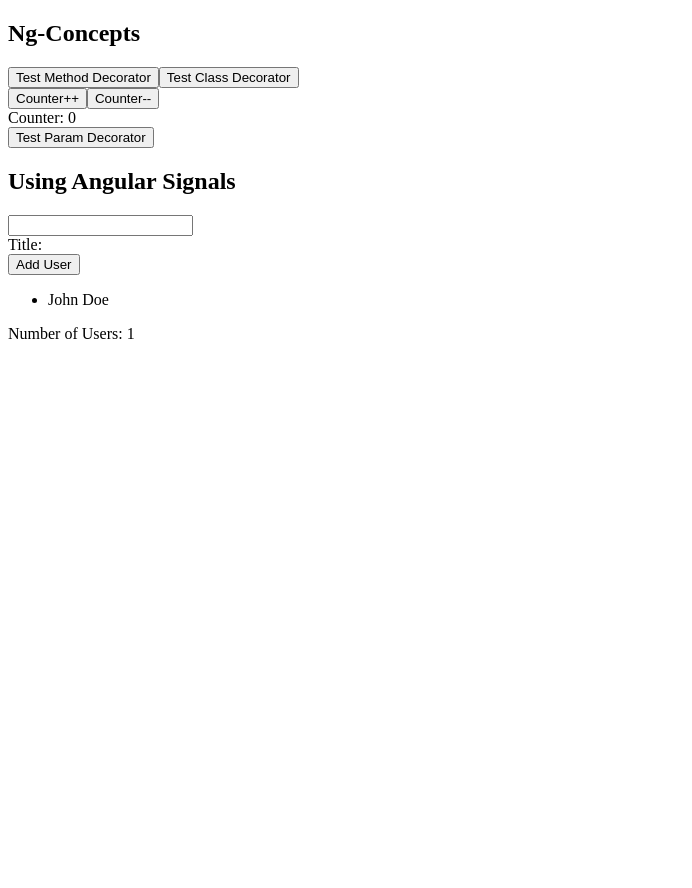
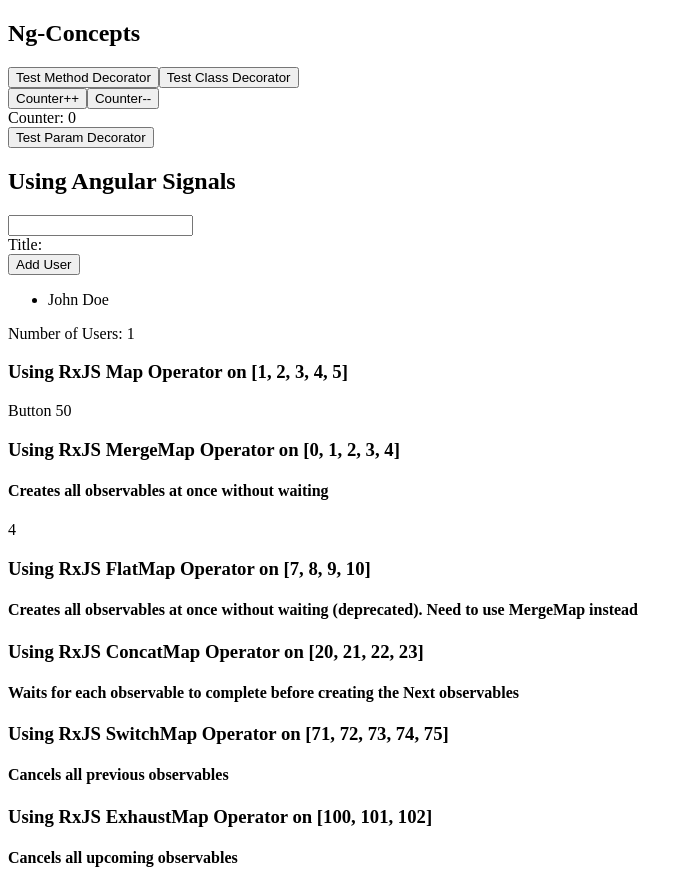
Before and after one commit to surajit1312/ng-concepts, an Angular app: page / in a window 1280 px wide. Shown: the whole page, without its empty margins (0-692 px from the left). Before the commit the page ends 800 px from the top, so only its background shows below. Built offline with nearby package versions, Linux system fonts and the light colour scheme.

Commit message:
feat[rxjs-maps]: usage of RxJS maps

```diff
--- a/src/app/app.component.html
+++ b/src/app/app.component.html
@@ -14,3 +14,4 @@
 </div>
 <button (click)="onClickTestParamDecorator(1, 2)">Test Param Decorator</button>
 <app-using-signals></app-using-signals>
+<app-using-rxjs-maps></app-using-rxjs-maps>
--- a/src/app/app.module.ts
+++ b/src/app/app.module.ts
@@ -4,9 +4,10 @@
 import { AppRoutingModule } from './app-routing.module';
 import { AppComponent } from './app.component';
 import { UsingSignalsComponent } from './using-signals/using-signals.component';
+import { UsingRxjsMapsComponent } from './using-rxjs-maps/using-rxjs-maps.component';
 
 @NgModule({
-  declarations: [AppComponent, UsingSignalsComponent],
+  declarations: [AppComponent, UsingSignalsComponent, UsingRxjsMapsComponent],
   imports: [BrowserModule, AppRoutingModule],
   providers: [
     {
--- /dev/null
+++ b/src/app/using-rxjs-maps/using-rxjs-maps.component.html
@@ -0,0 +1,34 @@
+<div class="row">
+  <h3>Using RxJS Map Operator on [1, 2, 3, 4, 5]</h3>
+  <label>{{ usingMap$ | async }}</label>
+</div>
+<div class="row">
+  <h3>Using RxJS MergeMap Operator on [0, 1, 2, 3, 4]</h3>
+  <h4>Creates all observables at once without waiting</h4>
+  <label>{{ usingMergeMap$ | async }}</label>
+</div>
+<div class="row">
+  <h3>Using RxJS FlatMap Operator on [7, 8, 9, 10]</h3>
+  <h4>
+    Creates all observables at once without waiting (deprecated). Need to use
+    MergeMap instead
+  </h4>
+  <label>{{ usingFlatMap$ | async }}</label>
+</div>
+<div class="row">
+  <h3>Using RxJS ConcatMap Operator on [20, 21, 22, 23]</h3>
+  <h4>
+    Waits for each observable to complete before creating the Next observables
+  </h4>
+  <label>{{ usingConcatMap$ | async }}</label>
+</div>
+<div class="row">
+  <h3>Using RxJS SwitchMap Operator on [71, 72, 73, 74, 75]</h3>
+  <h4>Cancels all previous observables</h4>
+  <label>{{ usingSwitchMap$ | async }}</label>
+</div>
+<div class="row">
+  <h3>Using RxJS ExhaustMap Operator on [100, 101, 102]</h3>
+  <h4>Cancels all upcoming observables</h4>
+  <label>{{ usingExhaustMap$ | async }}</label>
+</div>
--- /dev/null
+++ b/src/app/using-rxjs-maps/using-rxjs-maps.component.ts
@@ -0,0 +1,127 @@
+import { Component, OnInit } from '@angular/core';
+import {
+  Observable,
+  concatMap,
+  delay,
+  exhaustMap,
+  flatMap,
+  from,
+  map,
+  mergeMap,
+  of,
+  switchMap,
+} from 'rxjs';
+
+export interface UserInterface {
+  id: string;
+  name: string;
+}
+
+@Component({
+  selector: 'app-using-rxjs-maps',
+  templateUrl: './using-rxjs-maps.component.html',
+})
+export class UsingRxjsMapsComponent implements OnInit {
+  example: any;
+  users: UserInterface[] = [
+    {
+      id: '97865',
+      name: 'Elsa',
+    },
+    {
+      id: '9876',
+      name: 'Moana',
+    },
+  ];
+
+  constructor() {}
+  usingMap$: Observable<string> = from([1, 2, 3, 4, 5]).pipe(
+    map((item: any) => 'Button ' + item * 10)
+  );
+
+  usingMergeMap$ = from([0, 1, 2, 3, 4]).pipe(
+    mergeMap((item: any) => of(item).pipe(delay(5000)))
+  );
+
+  usingFlatMap$ = from([7, 8, 9, 10]).pipe(
+    flatMap((item: any) => of(item).pipe(delay(8000)))
+  );
+
+  usingConcatMap$ = from([20, 21, 22, 23]).pipe(
+    concatMap((item: any) => of(item).pipe(delay(9000)))
+  );
+
+  usingSwitchMap$ = from([71, 72, 73, 74, 75]).pipe(
+    switchMap((item: any) => of(item).pipe(delay(20000)))
+  );
+
+  usingExhaustMap$ = from([100, 101, 102]).pipe(
+    exhaustMap((item: any) => of(item).pipe(delay(20000)))
+  );
+
+  getUser(id: string) {
+    const user = this.users.find((user) => user.id === id)!;
+    return of(user);
+  }
+
+  getUserDetails(user: UserInterface) {
+    return of({ id: user.id, age: 30 });
+  }
+
+  ngOnInit(): void {
+    this.usingMap$.subscribe((val) => {
+      console.log(val);
+    });
+    this.usingMergeMap$.subscribe(
+      (val) => {
+        console.log('RxJS Example MergeMap ---> ', val);
+      },
+      () => {},
+      () => {
+        console.log(`MergeMap task completed`);
+      }
+    );
+    this.usingFlatMap$.subscribe(
+      (val) => {
+        console.log('RxJS Example FlatMap ---> ', val);
+      },
+      () => {},
+      () => {
+        console.log(`FlatMap task completed`);
+      }
+    );
+    this.usingConcatMap$.subscribe(
+      (val) => {
+        console.log('RxJS Example ConcatMap ---> ', val);
+      },
+      () => {},
+      () => {
+        console.log(`ConcatMap task completed`);
+      }
+    );
+    this.usingSwitchMap$.subscribe(
+      (val) => {
+        console.log('RxJS Example SwitchMap ---> ', val);
+      },
+      () => {},
+      () => {
+        console.log(`SwitchMap task completed`);
+      }
+    );
+    this.usingExhaustMap$.subscribe(
+      (val) => {
+        console.log('RxJS Example SwitchMap ---> ', val);
+      },
+      () => {},
+      () => {
+        console.log(`ExhaustMap task completed`);
+      }
+    );
+    const getUser$ = this.getUser('9876').pipe(
+      concatMap((user) => this.getUserDetails(user))
+    );
+    getUser$.subscribe((val) => {
+      console.log('User Details: ', val);
+    });
+  }
+}
```
